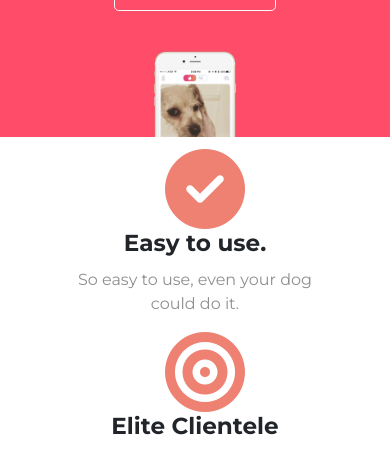
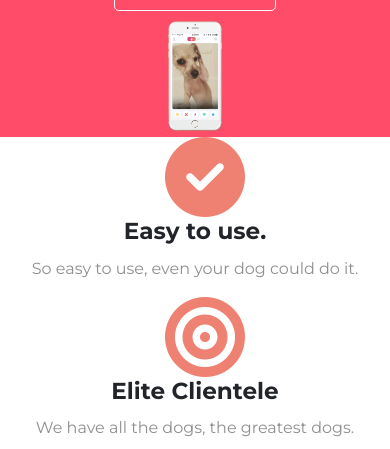
Before and after one commit to KarakullukSeda/tindog-website, a plain HTML site: page index.html in a window 390 px wide. Shown: the part 613-1062 px from the top of the page. Drawn offline with nearby package versions, Linux system fonts and the light colour scheme.

Commit message:
padding fixed

```diff
--- a/css/styles.css
+++ b/css/styles.css
@@ -141,6 +141,7 @@ p {
   .title-image {
     position: static;
     transform: rotate(0);
-    padding: 40px 0 0 0;
+    padding: 10px 0 0 0;
+    width: 20%;
   }
 }
--- a/index.html
+++ b/index.html
@@ -72,7 +72,7 @@
     </section>
 
   <section id="features">
-  <div class="container-fluid">
+
     <div class="row" height="600px">
       <div class="col-lg-4">
         <i class="features-img fas fa-check-circle fa-5x"></i>
@@ -94,7 +94,7 @@
       </div>
     </div>
 
-  </div>
+
 
 </section>
 
```
